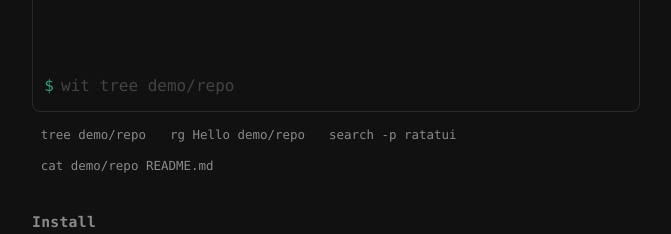
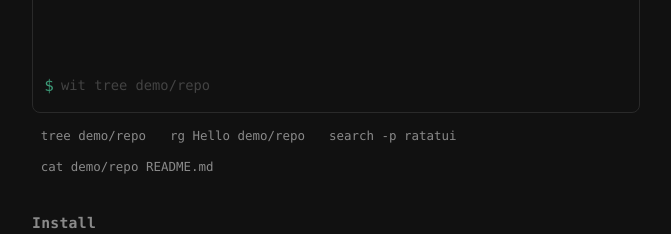
Before and after one commit to thehumanworks/wit, a plain HTML site: page docs/index.html in a window 1280 px wide. Shown: the part 373-607 px from the top of the page, 304-975 px from the left. Drawn offline with Linux system fonts and the light colour scheme; no server answers.

Commit message:
docs: drop #term-in focus box, match term-out type size (#42)
Cut the try-it input ring so focus is the caret. Match #term-out type
(0.86rem / 1.45) and keep the chip 2px focus-visible ring.

Co-authored-by: Cursor Agent <cursoragent@cursor.com>
Co-authored-by: thehumanworks <thehumanworks@users.noreply.github.com>

```diff
--- a/docs/index.html
+++ b/docs/index.html
@@ -85,13 +85,16 @@
       background: transparent;
       border: 0;
       color: var(--fg);
+      caret-color: var(--fg);
       font: inherit;
+      font-size: 0.86rem;
+      line-height: 1.45;
       padding: 0.35rem 0;
       outline: none;
     }
+    #term-in:focus,
     #term-in:focus-visible {
-      outline: 2px solid var(--accent);
-      outline-offset: 2px;
+      outline: none;
     }
     #term-in:disabled { opacity: 0.5; }
     .examples {
```
Also changed, not shown: 1 other file.
